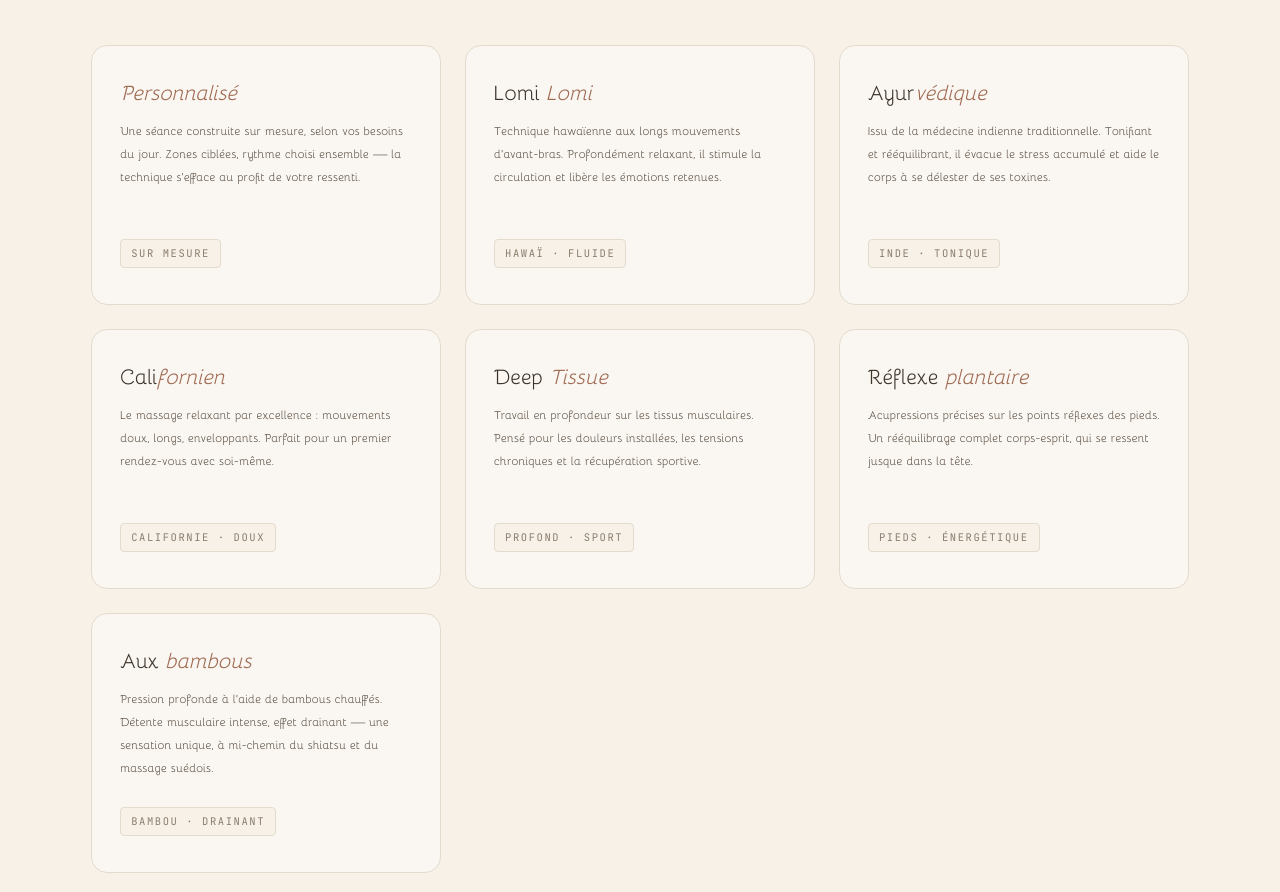
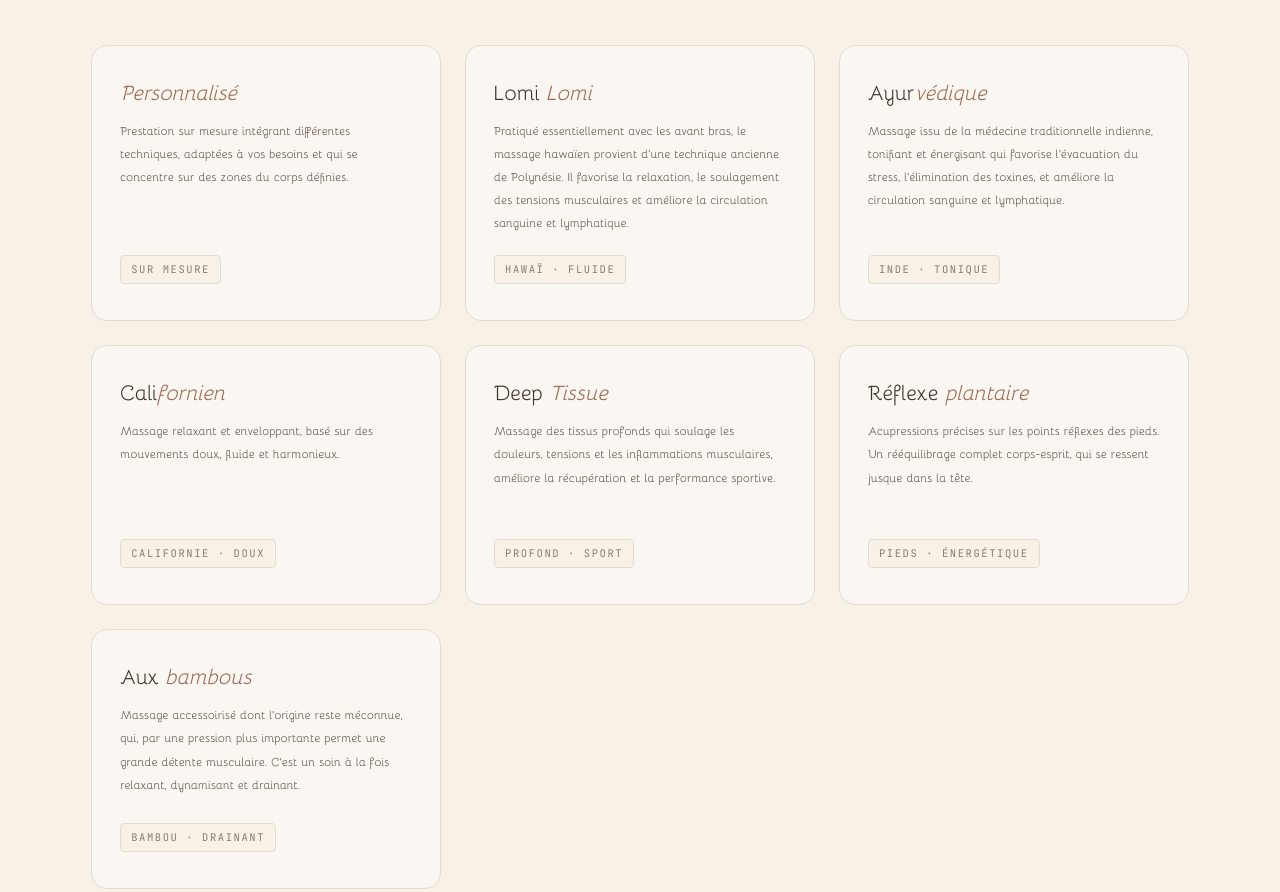
Before and after one commit to gchuinard/gotyeah-clement, a plain HTML site: page index.html in a window 1280 px wide. Shown: the part 1160-2052 px from the top of the page. Drawn offline with Linux system fonts and the light colour scheme.

Commit message:
fix: update HTML structure and improve service descriptions in index.html

```diff
--- a/index.html
+++ b/index.html
@@ -1,4 +1,4 @@
-<!DOCTYPE html>
+<!doctype html>
 <html lang="fr">
   <head>
     <meta charset="utf-8" />
@@ -191,9 +191,9 @@
             <article class="prestation reveal">
               <h3><em>Personnalisé</em></h3>
               <p>
-                Une séance construite sur mesure, selon vos besoins du jour.
-                Zones ciblées, rythme choisi ensemble — la technique s'efface au
-                profit de votre ressenti.
+                Prestation sur mesure intégrant différentes techniques, adaptées
+                à vos besoins et qui se concentre sur des zones du corps
+                définies.
               </p>
               <span class="prestation-tag">Sur mesure</span>
             </article>
@@ -201,9 +201,10 @@
             <article class="prestation reveal delay-1">
               <h3>Lomi <em>Lomi</em></h3>
               <p>
-                Technique hawaïenne aux longs mouvements d'avant-bras.
-                Profondément relaxant, il stimule la circulation et libère les
-                émotions retenues.
+                Pratiqué essentiellement avec les avant bras, le massage hawaïen
+                provient d'une technique ancienne de Polynésie. Il favorise la
+                relaxation, le soulagement des tensions musculaires et améliore
+                la circulation sanguine et lymphatique.
               </p>
               <span class="prestation-tag">Hawaï · Fluide</span>
             </article>
@@ -211,9 +212,9 @@
             <article class="prestation reveal delay-2">
               <h3>Ayur<em>védique</em></h3>
               <p>
-                Issu de la médecine indienne traditionnelle. Tonifiant et
-                rééquilibrant, il évacue le stress accumulé et aide le corps à
-                se délester de ses toxines.
+                Massage issu de la médecine traditionnelle indienne, tonifiant
+                et énergisant qui favorise l’évacuation du stress, l’élimination
+                des toxines, et améliore la circulation sanguine et lymphatique.
               </p>
               <span class="prestation-tag">Inde · Tonique</span>
             </article>
@@ -221,8 +222,8 @@
             <article class="prestation reveal">
               <h3>Cali<em>fornien</em></h3>
               <p>
-                Le massage relaxant par excellence : mouvements doux, longs,
-                enveloppants. Parfait pour un premier rendez-vous avec soi-même.
+                Massage relaxant et enveloppant, basé sur des mouvements doux,
+                fluide et harmonieux.
               </p>
               <span class="prestation-tag">Californie · Doux</span>
             </article>
@@ -230,9 +231,9 @@
             <article class="prestation reveal delay-1">
               <h3>Deep <em>Tissue</em></h3>
               <p>
-                Travail en profondeur sur les tissus musculaires. Pensé pour les
-                douleurs installées, les tensions chroniques et la récupération
-                sportive.
+                Massage des tissus profonds qui soulage les douleurs, tensions
+                et les inflammations musculaires, améliore la récupération et la
+                performance sportive.
               </p>
               <span class="prestation-tag">Profond · Sport</span>
             </article>
@@ -250,9 +251,9 @@
             <article class="prestation reveal delay-3">
               <h3>Aux <em>bambous</em></h3>
               <p>
-                Pression profonde à l'aide de bambous chauffés. Détente
-                musculaire intense, effet drainant — une sensation unique, à
-                mi-chemin du shiatsu et du massage suédois.
+                Massage accessoirisé dont l’origine reste méconnue, qui, par une
+                pression plus importante permet une grande détente musculaire.
+                C’est un soin à la fois relaxant, dynamisant et drainant.
               </p>
               <span class="prestation-tag">Bambou · Drainant</span>
             </article>
@@ -270,7 +271,7 @@
             </div>
             <div class="section-head-meta">
               <p>
-                Tarifs identiques pour toutes les techniques. Supplément
+                Tarifs identiques pour tout les types de massages. Supplément
                 possible pour les déplacements à domicile hors de Bordeaux
                 centre — à voir ensemble.
               </p>
```
